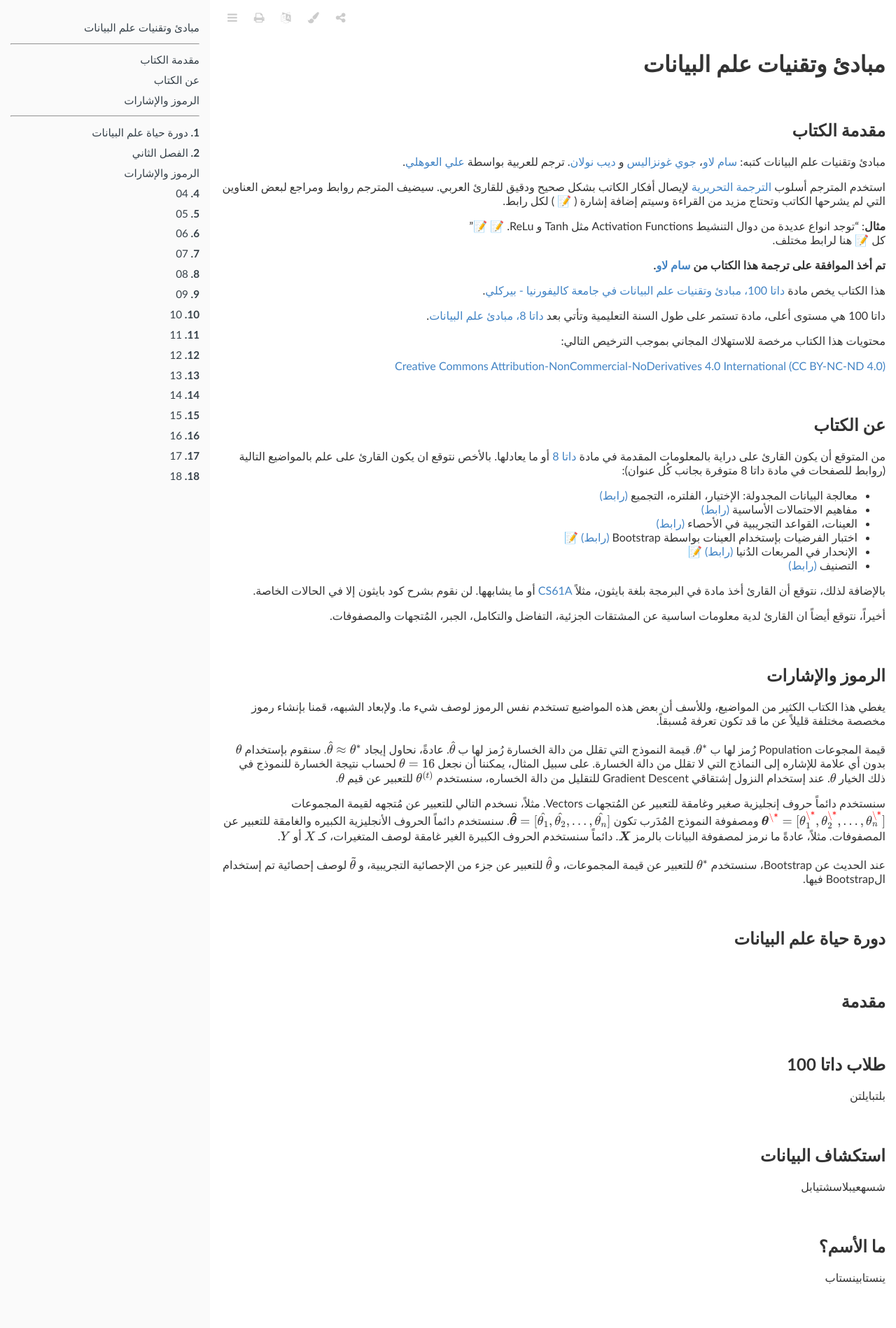
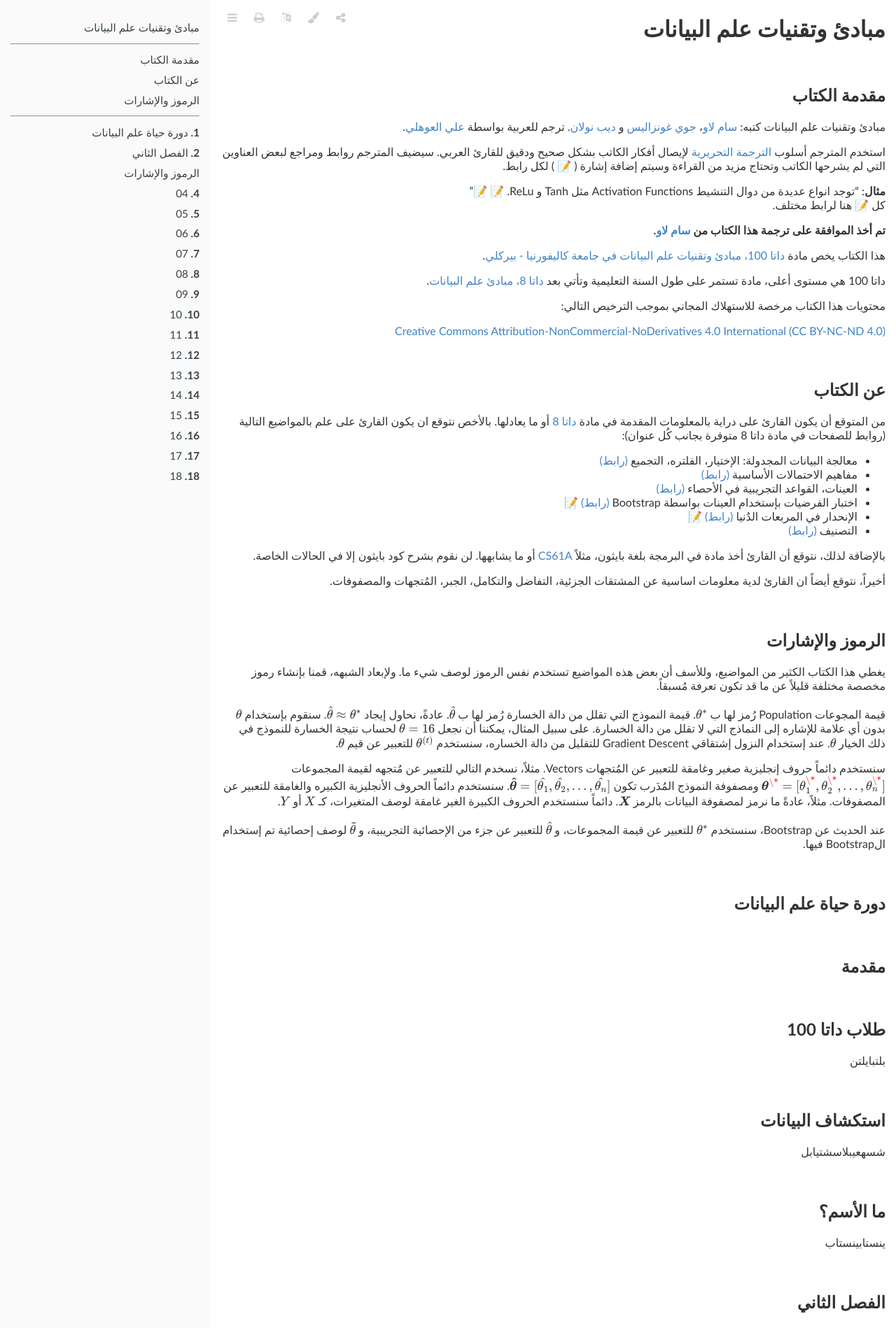
Before and after one commit to alioh/ds-100-ar, a Jekyll site: the page built from index.html, in a window 1280 px wide. Shown: the top 1898 px of the page at 70% size. Built offline with Jekyll 4.4.1, drawn with Linux system fonts in a browser that asks for light colours; nearby versions of some CDN libraries; some web fonts are replaced; formulas are drawn with MathJax 3.

Commit message:
restyle share popup menu/fixed menu bar/hide title

```diff
--- a/_layouts/default.html
+++ b/_layouts/default.html
@@ -78,7 +78,7 @@
                         <i id="theme-toggle" class="fa fa-paint-brush" title="تغير لون الصفحة"></i>
                         <i id="share-toggle" class="fa fa-share-alt" title="مشاركة الكتاب"></i>
                     </div>
-                    <h1 class="menu-title">{{ site.title }}</h1>
+                    <!-- <h1 class="menu-title">{{ site.title }}</h1> -->
                     <div class="right-buttons">
                                             </div>
                 </div>
--- a/css/main.css
+++ b/css/main.css
@@ -175,7 +175,7 @@
   max-width: 100%;
 }
 .menu-bar {
-  /* position: fixed; */
+  position: fixed;
   height: 50px;
   top:0;
 }
@@ -280,7 +280,8 @@
   z-index: 1000;
   -webkit-border-radius: 4px;
   border-radius: 4px;
-  font-size: 0.7em;
+  font-size: 0.9em;
+  width: fit-content;
 }
 .theme-popup .theme {
   margin: 0;
--- a/js/book.js
+++ b/js/book.js
@@ -95,8 +95,8 @@
             $('.theme-popup').remove();
         } else {
             var popup = $('<div class="theme-popup"></div>')
-                .append($('<div class="theme" id="light">خفيف <span class="default">(الأفتراضي)</span><div>'))
-                .append($('<div class="theme" id="rust">بني</div>'))
+                .append($('<div class="theme" id="light">ابيض رصاصي <span class="default">(الإفتراضي)</span><div>'))
+                .append($('<div class="theme" id="rust">بني صدائي</div>'))
                 .append($('<div class="theme" id="coal">أسود فحمي</div>'))
                 .append($('<div class="theme" id="navy">أزرق بحري</div>'));
 
@@ -118,10 +118,10 @@
             $('.theme-popup').remove();
         } else {
             var popup = $('<div class="theme-popup"></div>')
-                .append($('<div class="theme"><a id="share-button" href="https://twitter.com/intent/tweet?text=%D9%85%D8%A8%D8%A7%D8%AF%D8%A6%20%D9%88%D8%AA%D9%82%D9%86%D9%8A%D8%A7%D8%AA%20%D8%B9%D9%84%D9%85%20%D8%A7%D9%84%D8%A8%D9%8A%D8%A7%D9%86%D8%A7%D8%AA&url=https://alioh.github.io/ds-100-ar/&hashtags=%D8%B9%D9%84%D9%85_%D8%A7%D9%84%D8%A8%D9%8A%D8%A7%D9%86%D8%A7%D8%AA" target="_blank"><i class="fa fa-twitter" title="المشاركة في تويتر"></i></a></div>'))
-                .append($('<div class="theme"><a id="share-button" href="https://www.linkedin.com/sharing/share-offsite/?url=https://alioh.github.io/ds-100-ar/" target="_blank"><i class="fa fa-linkedin" title="المشاركة في لينكد ان"></i></a></div>'))
-                .append($('<div class="theme"><a id="share-button" href="https://www.facebook.com/sharer/sharer.php?u=https%3A%2F%2Falioh.github.io%2Fds-100-ar" target="_blank"><i class="fa fa-facebook" title="المشاركة في فيس بوك"></i></a></div>'))
-                .append($('<div class="theme"><a id="share-button" href="https://github.com/alioh/ds-100-ar" target="_blank"><i class="fa fa-github" title="صفحة الكتاب في قيت هب"></i></a></div>'));
+                .append($('<a id="share-button" href="https://twitter.com/intent/tweet?text=%D9%85%D8%A8%D8%A7%D8%AF%D8%A6%20%D9%88%D8%AA%D9%82%D9%86%D9%8A%D8%A7%D8%AA%20%D8%B9%D9%84%D9%85%20%D8%A7%D9%84%D8%A8%D9%8A%D8%A7%D9%86%D8%A7%D8%AA&url=https://alioh.github.io/ds-100-ar/&hashtags=%D8%B9%D9%84%D9%85_%D8%A7%D9%84%D8%A8%D9%8A%D8%A7%D9%86%D8%A7%D8%AA" target="_blank"><i class="fa fa-twitter" title="المشاركة في تويتر"></i></a> '))
+                .append($('<a id="share-button" href="https://www.linkedin.com/sharing/share-offsite/?url=https://alioh.github.io/ds-100-ar/" target="_blank"><i class="fa fa-linkedin" title="المشاركة في لينكد ان"></i></a> '))
+                .append($('<a id="share-button" href="https://www.facebook.com/sharer/sharer.php?u=https%3A%2F%2Falioh.github.io%2Fds-100-ar" target="_blank"><i class="fa fa-facebook" title="المشاركة في فيس بوك"></i></a> '))
+                .append($('<a id="share-button" href="https://github.com/alioh/ds-100-ar" target="_blank"><i class="fa fa-github" title="صفحة الكتاب في قيت هب"></i></a>'));
             popup.insertAfter(this);
 
             $('.theme').click(function(){
```
